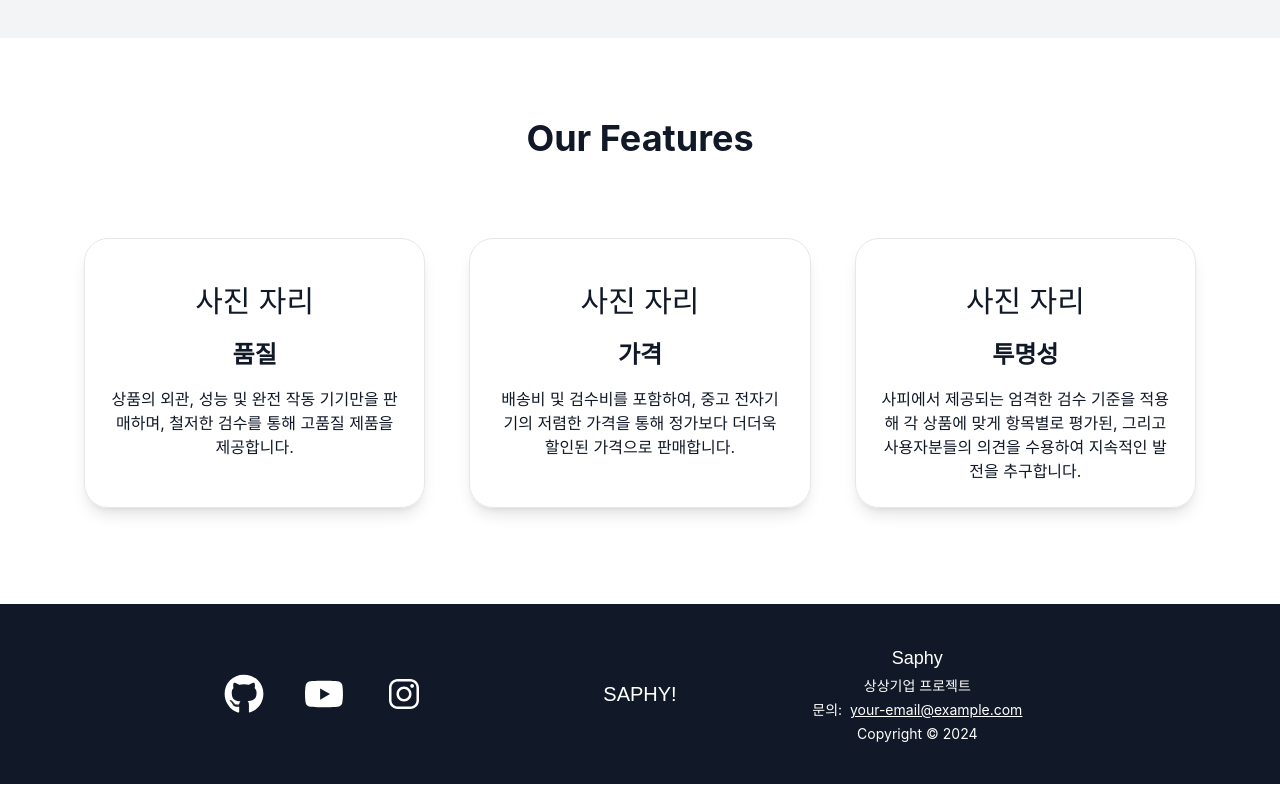
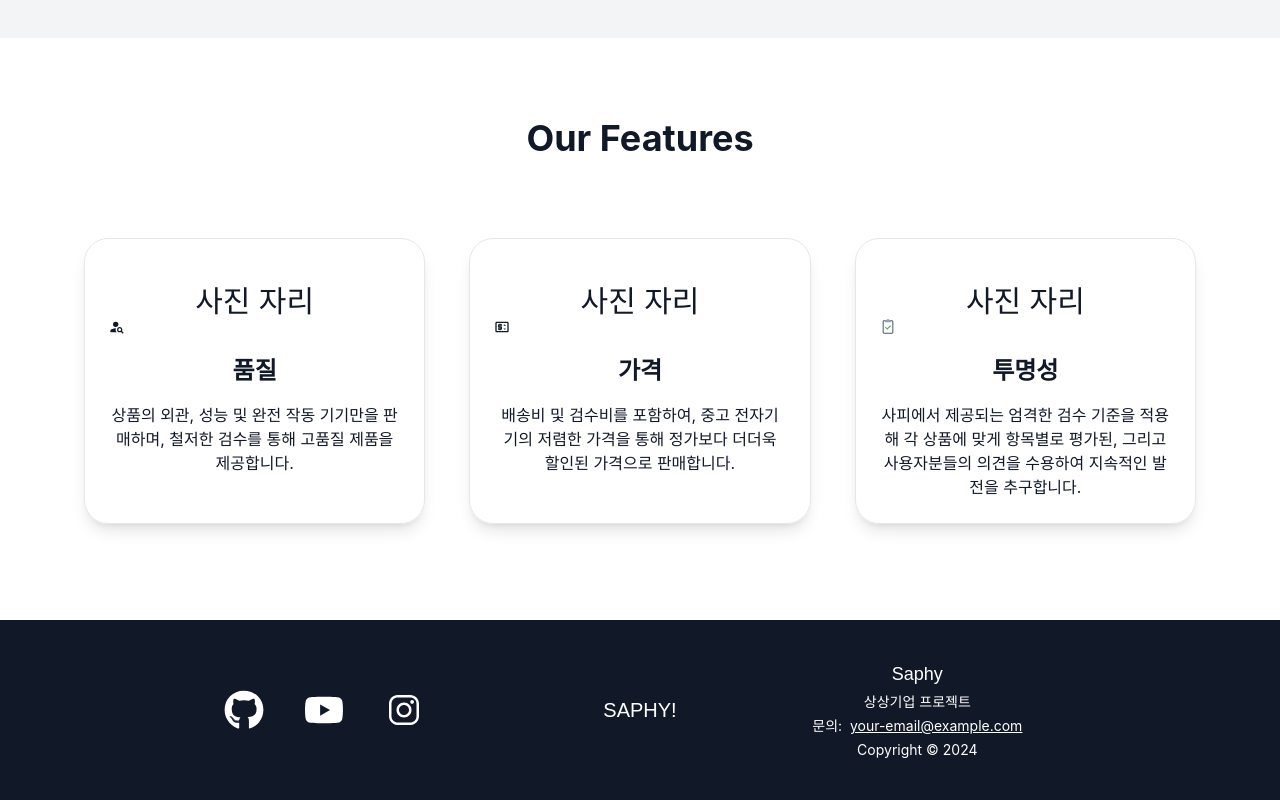
Before and after one commit to 2024-Saphy/FE, a React (Create React App) app in the folder frontend/: page / in a window 1280 px wide. Shown: the part 1058-1858 px from the top of the page. Built offline with nearby package versions, Linux system fonts and the light colour scheme; a web font is replaced by a local one.

Commit message:
SAPHY-12 design: 사진 자리에 각 아이콘 추가

```diff
--- a/frontend/src/components/section/FeatureSection.jsx
+++ b/frontend/src/components/section/FeatureSection.jsx
@@ -1,14 +1,18 @@
 import React from 'react';
+import { MdPersonSearch, MdOutlinePriceChange } from 'react-icons/md';
+import { FcInspection } from 'react-icons/fc';
 
 function FeaturesSection() {
   return (
     <section className="flex items-center justify-center bg-white py-20 text-gray-900">
       <div className="max-w-6xl text-center">
         <h2 className="mb-20 text-3xl font-bold sm:text-4xl">Our Features</h2>
+
         <div className="mx-5 my-4 grid grid-cols-1 gap-11 md:grid-cols-2 lg:grid-cols-3">
           <div className="rounded-3xl border p-6 shadow-lg">
-            <div className="my-5 text-center">
+            <div className="my-5 items-center text-center">
               <h1 className="text-3xl">사진 자리</h1>
+              <MdPersonSearch />
             </div>
             <h3 className="my-4 text-2xl font-semibold">품질</h3>
             <p className="text-md">
@@ -17,8 +21,9 @@ function FeaturesSection() {
             </p>
           </div>
           <div className="rounded-3xl border p-6 shadow-lg">
-            <div className="my-5 text-center">
+            <div className="my-5 items-center text-center">
               <h1 className="text-3xl">사진 자리</h1>
+              <MdOutlinePriceChange />
             </div>
             <h3 className="my-4 text-2xl font-semibold">가격</h3>
             <p className="text-md">
@@ -27,8 +32,9 @@ function FeaturesSection() {
             </p>
           </div>
           <div className="rounded-3xl border p-6 shadow-lg">
-            <div className="my-5 text-center">
+            <div className="my-5 items-center text-center">
               <h1 className="text-3xl">사진 자리</h1>
+              <FcInspection />
             </div>
             <h3 className="my-4 text-2xl font-semibold">투명성</h3>
             <p className="text-md">
```
